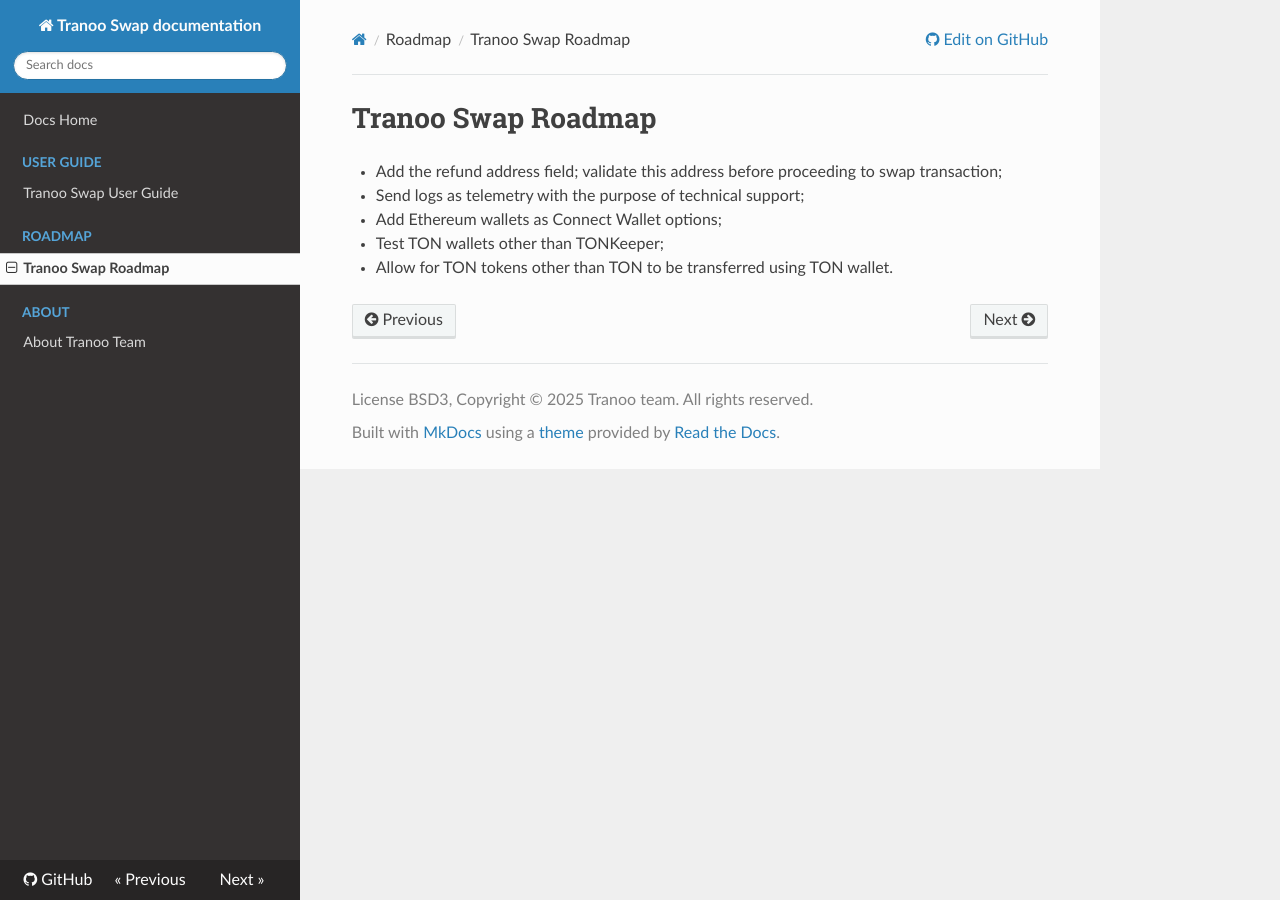
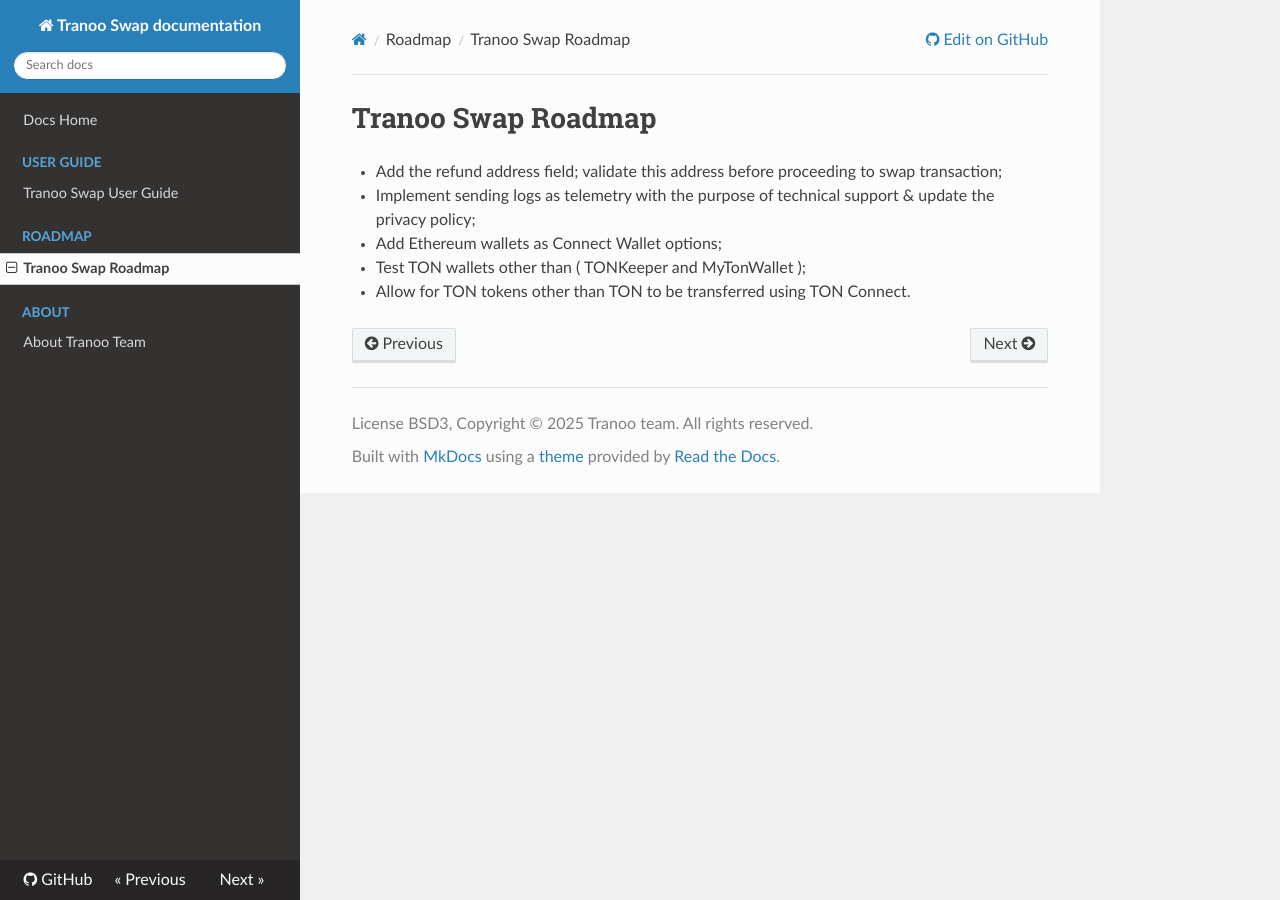
Before and after one commit to tranoo/tranoo-swap-docs-public, an MkDocs documentation site: the page built from docs/roadmap.md, in a window 1280 px wide. Built offline with MkDocs 1.6.1, drawn with Linux system fonts in a browser that asks for light colours; nearby versions of some CDN libraries.

Commit message:
Update roadmap and privacy policy

```diff
--- a/docs/roadmap.md
+++ b/docs/roadmap.md
@@ -1,7 +1,7 @@
 # Tranoo Swap Roadmap
 
  * Add the refund address field; validate this address before proceeding to swap transaction;
- * Send logs as telemetry with the purpose of technical support;
+ * Implement sending logs as telemetry with the purpose of technical support & update the privacy policy;
  * Add Ethereum wallets as Connect Wallet options;
- * Test TON wallets other than TONKeeper;
- * Allow for TON tokens other than TON to be transferred using TON wallet.
+ * Test TON wallets other than ( TONKeeper and MyTonWallet );
+ * Allow for TON tokens other than TON to be transferred using TON Connect.
```
Also changed, not shown: docs/user-guide.md (+6 -1 lines).
